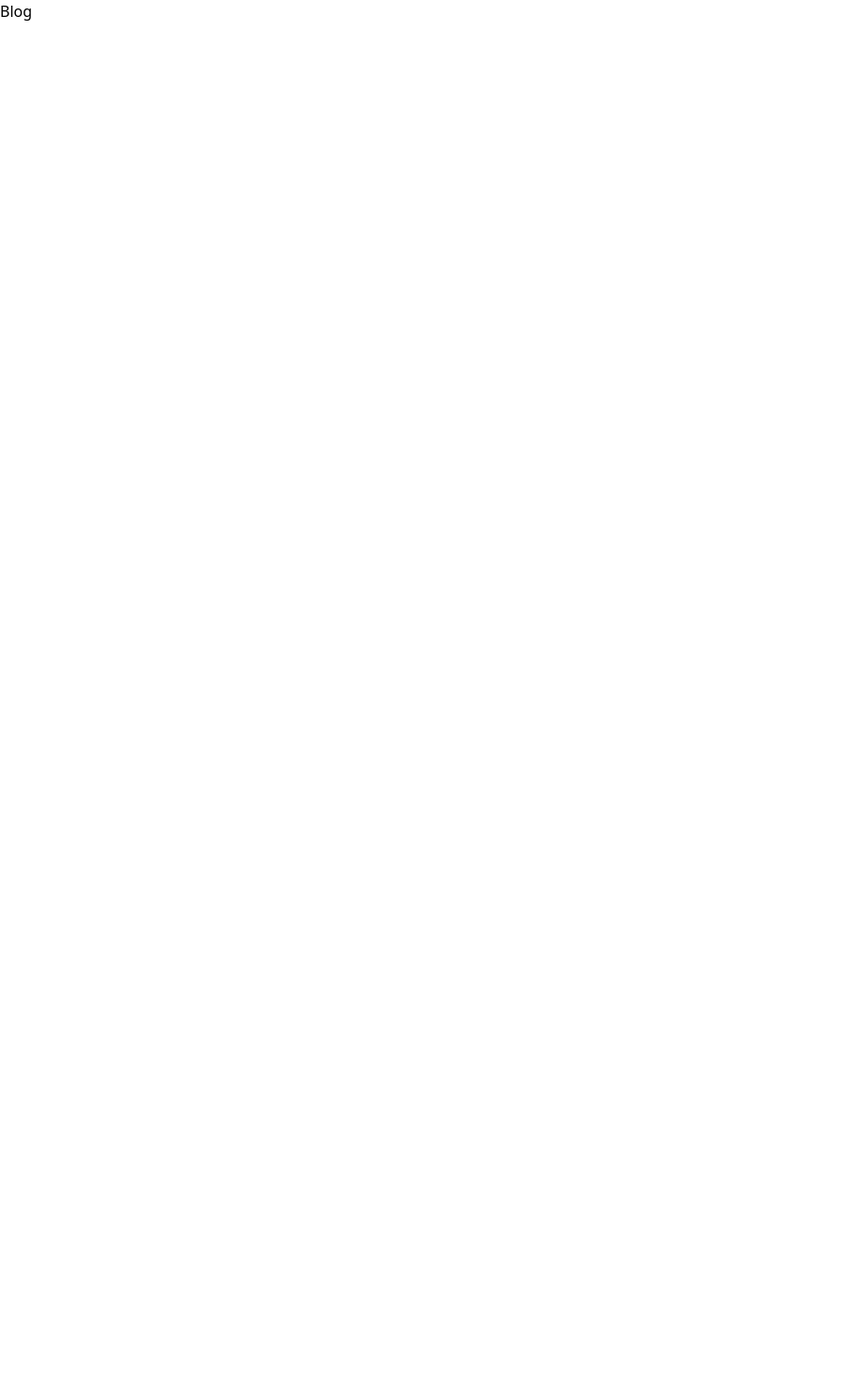
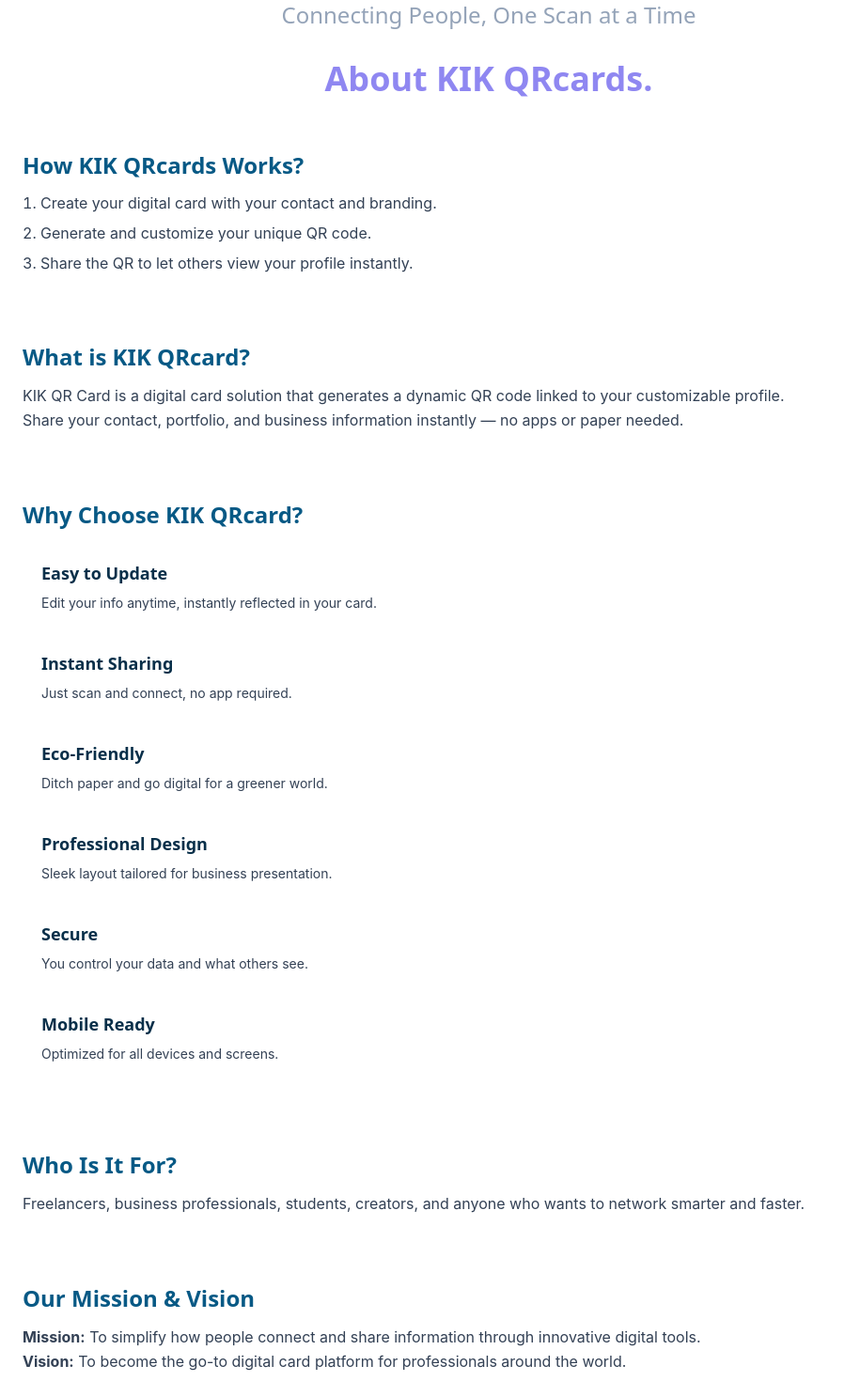
Before and after one commit to kakon-aiubcse/kikqrcard, a Next.js app: page /about/blog in a window 1280 px wide. Shown: the top 1470 px of the page at 94% size, without its empty margins (0-915 px from the left). Before the commit the page ends 800 px from the top, so only its background shows below. Built offline with nearby package versions, Linux system fonts and the light colour scheme.

Commit message:
completed about page

```diff
--- a/src/pages/about/blog.js
+++ b/src/pages/about/blog.js
@@ -1,10 +1,115 @@
 //blog page
-import React from 'react'
+import React from "react";
 
 const Blog = () => {
   return (
-    <div>Blog</div>
-  )
-}
+    <div className=" min-h-screen flex flex-col mb-32 w-screen xs:w-screen ">
+      <div className=" flex flex-col items-center justify-center pr-60 xs:pr-0">
+        <span className="text-2xl text-slate-400 font-cp font-medium xs:text-base">
+          Connecting People, One Scan at a Time
+        </span>
+        <span className="text-5xl font-cp p-4 m-4 text-brand font-bold lp:text-4xl tb:text-3xl xs:text-2xl">
+          About KIK QRcards.
+        </span>
+      </div>
+      <div
+        className="flex flex-col items-start justify-evenly min-h-screen pr-60  p-3 m-2 gap-16
+       xs:pl-4  xb:gap-24 xb:p-10 xb:pr-[430px] xb:m-1"
+      >
+         <div className="flex flex-col w-screen p-1 xs:w-[350px] tb:w-[500px] lp:w-[1100px] xb:w-[1700px]">
+          <h2 className="text-2xl font-semibold mb-3 text-sky-800 font-cp">
+            How KIK QRcards Works?
+          </h2>
+          <ol className="list-decimal list-inside space-y-2 font-ios text-slate-700">
+            <li>Create your digital card with your contact and branding.</li>
+            <li>Generate and customize your unique QR code.</li>
+            <li>Share the QR to let others view your profile instantly.</li>
+          </ol>
+        </div>
+        <div className="flex flex-col w-screen p-1 xs:w-[350px] tb:w-[500px] lp:w-[1100px] xb:w-[1700px]">
+          <h2 className="text-2xl font-semibold mb-3 text-sky-800 font-cp">
+            What is KIK QRcard?
+          </h2>
+          <p className=" leading-relaxed text-slate-700 font-ios">
+            KIK QR Card is a digital card solution that generates a dynamic QR
+            code linked to your customizable profile.<br className="hidden lp:block"/> Share your contact,
+            portfolio, and business information instantly — no apps or paper
+            needed.
+          </p>
+        </div>
+        <div className="flex flex-col w-screen p-1 xs:w-[350px] tb:w-[500px]">
+          <h2 className="text-2xl font-semibold mb-3 text-sky-800 font-cp">
+            Why Choose KIK QRcard?
+          </h2>
+          <div>
+            {" "}
+            {[
+              {
+                title: "Easy to Update",
+                desc: "Edit your info anytime, instantly reflected in your card.",
+              },
+              {
+                title: "Instant Sharing",
+                desc: "Just scan and connect, no app required.",
+              },
+              {
+                title: "Eco-Friendly",
+                desc: "Ditch paper and go digital for a greener world.",
+              },
+              {
+                title: "Professional Design",
+                desc: "Sleek layout tailored for business presentation.",
+              },
+              {
+                title: "Secure",
+                desc: "You control your data and what others see.",
+              },
+              {
+                title: "Mobile Ready",
+                desc: "Optimized for all devices and screens.",
+              },
+            ].map((item, index) => (
+              <div
+                key={index}
+                className=" p-5 rounded-xl  transition"
+              >
+                <h3 className="text-lg font-semibold text-sky-950 font-cp">
+                  {item.title}
+                </h3>
+                <p className="text-slate-700 text-sm mt-2 font-ios">{item.desc}</p>
+              </div>
+            ))}
+          </div>
+        </div>
+        <div className="flex flex-col w-screen p-1 xs:w-[350px] tb:w-[500px] lp:w-[1100px] xb:w-[1700px]">
+          <h2 className="text-2xl font-semibold mb-3 text-sky-800 font-cp">
+            Who Is It For?
+          </h2>
+          <p className=" leading-relaxed text-slate-700 font-ios">
+            Freelancers, business professionals, students, creators, and anyone who wants to network smarter and faster.
+          </p>
+        </div>
+         <div className="flex flex-col w-screen p-1 xs:w-[350px] tb:w-[500px] lp:w-[1100px] xb:w-[1700px]">
+          <h2 className="text-2xl font-semibold mb-3 text-sky-800 font-cp">
+            Our Mission & Vision
+          </h2>
+          <p className=" leading-relaxed text-slate-700 font-ios">
+            <strong>Mission:</strong> To simplify how people connect and share information through innovative digital tools.
+          </p>
+           <p className=" leading-relaxed text-slate-700 font-ios">
+           <strong>Vision:</strong> To become the go-to digital card platform for professionals around the world.
+          </p>
+        </div>
+         <button
+            className="flex  bg-sky-900 text-white rounded-lg w-[240px] h-[65px] m-4 p-2 font-ios text-xl font-semibold items-center justify-center
+      lp:m-3 lp:p-1 "
+          >
+            Let's Start!
+          </button>
+
+      </div>
+    </div>
+  );
+};
 
 export default Blog;
--- a/src/pages/index.js
+++ b/src/pages/index.js
@@ -20,8 +20,10 @@
           </section>
         </div>
 
-        <div className="flex flex-col w-10/12 min-h-screen overflow-x-hidden
-        xs:flex xs:items-center xs:justify-start xs:overflow-x-hidden xs:w-screen xs:overflow-y-auto ">
+        <div
+          className="flex flex-col w-10/12 min-h-screen overflow-x-hidden
+        xs:flex xs:items-center xs:justify-start xs:overflow-x-hidden xs:w-screen xs:overflow-y-auto "
+        >
           <section className="w-screen items-center justify-center flex p-4 m-2 xs:p-2 xs:m-0 ">
             <Home />
           </section>
@@ -32,14 +34,16 @@
           <section className=" w-screen items-center justify-center flex p-4 m-2 xs:p-2 xs:m-0 xs:h-auto">
             <Feature />
           </section>
-           <section className=" w-screen items-center justify-center flex p-4 m-2 xs:p-2 xs:m-0 xs:h-auto">
+          <section className=" w-screen items-center justify-center flex p-4 m-2 xs:p-2 xs:m-0 xs:h-auto">
             <Pricing />
           </section>
-            <section className=" w-screen items-center justify-center flex p-4 m-2 xs:p-2 xs:mb-0 xs:h-auto">
+          <section className=" w-screen items-center justify-center flex p-4 m-2 xs:p-2 xs:mb-0 xs:h-auto">
             <Contact />
           </section>
+          <section className=" w-screen items-center justify-center flex p-4 m-2 xs:p-2 xs:mb-0 xs:h-auto">
+            <Blog />
+          </section>
         </div>
-
       </div>
     </>
   );
```
